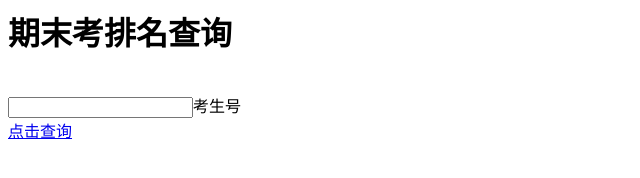
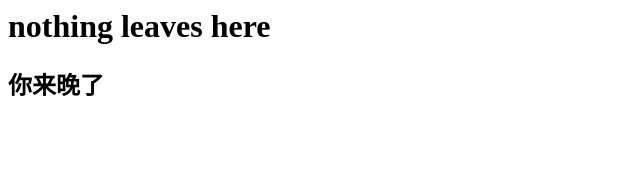
Before and after one commit to Hclrunner/net, a plain HTML site: page index.html in a window 1280 px wide. Shown: the whole page, without its empty margins (0-640 px from the left). Drawn offline with Linux system fonts and the light colour scheme.

Commit message:
Update index.html

```diff
--- a/index.html
+++ b/index.html
@@ -1,3 +1,2 @@
-<h1>期末考排名查询</h1><br>
-<input>考生号</input><br>
-<botton><a href="./happy.html">点击查询</botton>
+<h1>nothing leaves here</h1>
+<h2>你来晚了</h2>
```
